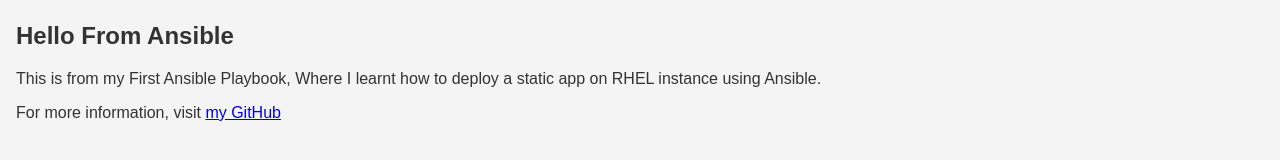
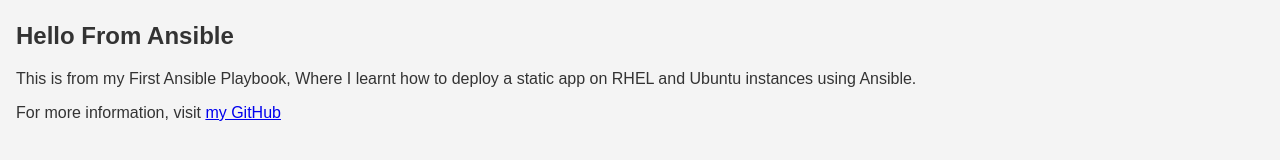
Before and after one commit to tharix46/learn-ansible, a plain HTML site: page index.html in a window 1280 px wide. Shown: the part 126-286 px from the top of the page. Drawn offline with Linux system fonts and the light colour scheme.

Commit message:
update index.html

```diff
--- a/index.html
+++ b/index.html
@@ -40,7 +40,7 @@
       <h2>Hello From Ansible</h2>
       <p>
         This is from my First Ansible Playbook, Where I learnt how to deploy a
-        static app on RHEL instance using Ansible.
+        static app on RHEL and Ubuntu instances using Ansible.
       </p>
       <p>
         For more information, visit
```
